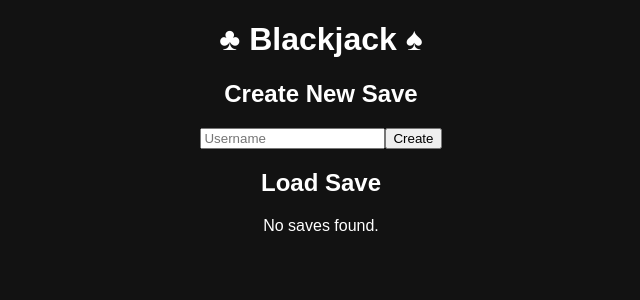
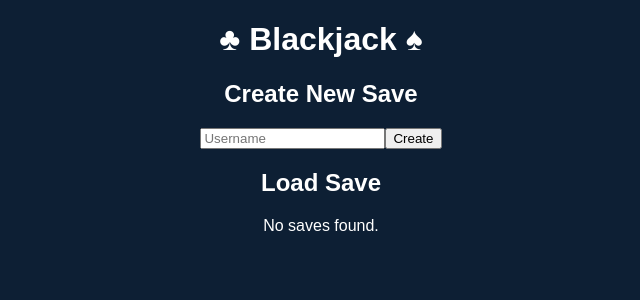
Before and after one commit to MalekMansour/CasinoFun, a React (Create React App) app in the folder games/blackjack/: page / in a window 1280 px wide. Shown: the top 300 px of the page, without its empty margins (319-959 px from the left). Built offline with nearby package versions, Linux system fonts and the light colour scheme.

Commit message:
Update index.css

```diff
--- a/games/blackjack/src/index.css
+++ b/games/blackjack/src/index.css
@@ -1,6 +1,6 @@
 /* ─── Theme variables ───────────────────────────────────────────────── */
 body {
-  --bg-color: #121212;
+  --bg-color: #0d1f34;
   --text-color: #fff;
   --card-border-color: #fff;
 
@@ -11,7 +11,7 @@ body {
   transition: background 0.3s, color 0.3s;
 }
 body.light-mode {
-  --bg-color: #fff;
+  --bg-color: #5f7ea1;
   --text-color: #000;
   --card-border-color: #000;
 }
```
